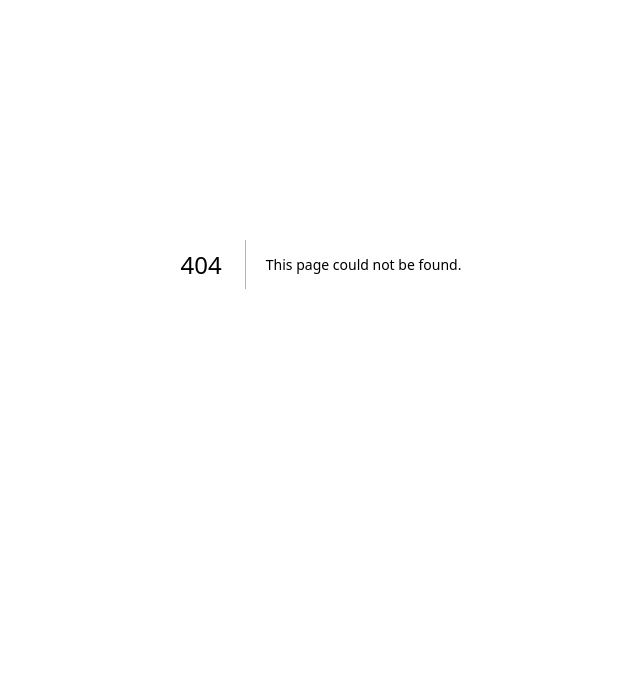
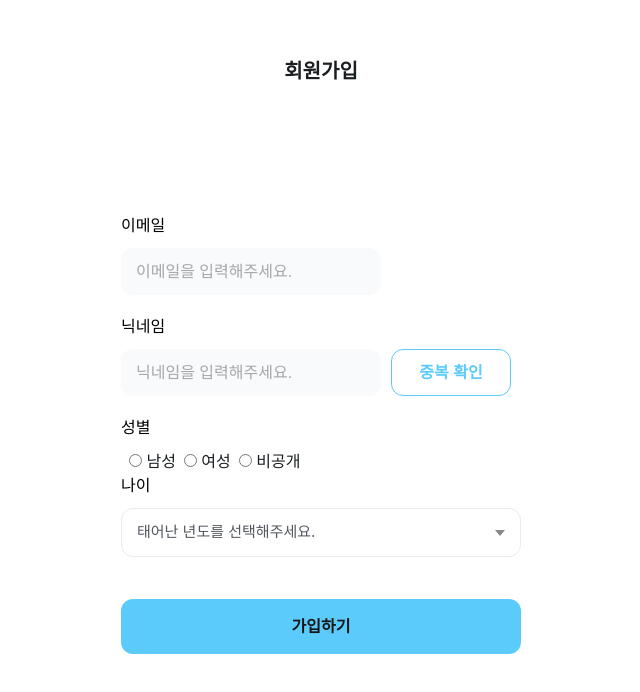
Before and after one commit to potato-club/MindBridge-front, a Next.js app: page /signup2 in a window 1280 px wide. Before the commit this address had no page. Shown: the part 136-828 px from the top of the page, without its empty margins (319-959 px from the left). Before the commit the page ends 800 px from the top, so only its background shows below. Built offline with nearby package versions, Linux system fonts and the light colour scheme.

Commit message:
fix:회원가입 버튼 UI 오류 수정

```diff
--- a/src/app/signup/signup/SignUpForm.tsx
+++ b/src/app/(signup)/signup/SignUpForm.tsx
@@ -18,7 +18,7 @@ const SignUpForm = () => {
 
 
     const handleNext = () => {
-        router.push('/signup/signup2');
+        router.push('/signup2');
     }
 
 
--- /dev/null
+++ b/src/app/(signup)/signup/page.tsx
@@ -0,0 +1,4 @@
+'use client';
+import SignUpForm from "./SignUpForm";
+
+export default SignUpForm;
--- a/src/app/signup/signup2/SignUpForm2.tsx
+++ b/src/app/(signup)/signup2/SignUpForm2.tsx
@@ -1,6 +1,6 @@
 'use client';
 
-import { useEffect, useState, useRef } from "react"; // useRef를 import에 추가합니다.
+import { useEffect, useState, useRef } from "react";
 import styles from "../signup/SignUpForm.module.css";
 import { useRouter } from "next/navigation";
 
@@ -43,7 +43,6 @@ const CustomDropdown = ({ options, value, onChange, placeholder }: CustomDropdow
   }, []);
 
   return (
-    // CSS는 기존 SignUpForm.module.css 파일을 사용합니다.
     <div className={styles.customDropdown} ref={dropdownRef}>
       <div className={styles.dropdownHeader} onClick={() => setIsOpen(!isOpen)}>
         <span className={selectedOption ? styles.selectedValue : styles.placeholder}>
@@ -80,57 +79,66 @@ const genderOptions = [
 ];
 
 const SignUpForm2 = () => {
-    const [birth, setBirth] = useState<string | number>(''); // 타입을 string | number로 변경
+    const [birth, setBirth] = useState<string | number>('');
     const [nickname, setNickname] = useState('');
     const [gender, setGender] = useState('');
-    const [age, setAge] = useState(''); // 이 상태는 현재 사용되지 않지만 그대로 둡니다.
+    const [email, setEmail] = useState('');
 
     const handleSubmit = (e: React.FormEvent) => {
         e.preventDefault();
-        console.log("제출 데이터:", { nickname, gender, age: birth }); // age 대신 birth 값을 사용하도록 수정
+        console.log("제출 데이터:", { email, nickname, gender, age: birth });
     };
 
-    // ▼▼▼ yearOptions를 <option> 태그가 아닌 객체 배열로 변경합니다. ▼▼▼
     const currentYear = new Date().getFullYear();
-    const yearOptions: Option[] = []; // 타입 명시
+    const yearOptions: Option[] = [];
     for (let year = currentYear; year >= currentYear - 100; year--){
         yearOptions.push(
-            { value: year, label: `${year}년` } // 객체 형태로 push
+            { value: year, label: `${year}년` }
         );
     }
-    // ▲▲▲ 여기까지 변경 ▲▲▲
 
-    // 이 함수는 더 이상 필요 없으므로 삭제하거나 주석 처리합니다.
-    // const handleChange = (e: ChangeEvent<HTMLSelectElement>) => {
-    //     setBirth(e.target.value);
-    // };
 
     return (
         <>
             <form onSubmit={handleSubmit}>
                 <div className={styles.wrapper_main2}>
-                    {/* 닉네임 섹션 (변경 없음) */}
+                    {/* 이메일 입력란 */}
+                    <div className={styles.oButton}>
+                        <p className={styles.bodyText}>이메일</p>
+                        <div className={styles.inpuBoxWrapper}>
+                            <input
+                                type="email"
+                                name="email"
+                                value={email}
+                                onChange={(e) => setEmail(e.target.value)}
+                                className={styles.buttonOBox}
+                                placeholder="이메일을 입력해주세요."
+                            />
+                        </div>
+                    </div>
+
+                    {/* 닉네임 섹션 */}
                     <div className={styles.oButton}>
                         <p className={styles.bodyText}>닉네임</p>
                         <div className={styles.inpuBoxWrapper}>
-                            <input type="text"
+                            <input
+                                type="text"
                                 name="nickname"
                                 value={nickname}
-                                onChange={(e) => setNickname(e.target.value)} // onChange 추가
+                                onChange={(e) => setNickname(e.target.value)}
                                 className={styles.buttonOBox}
-                                placeholder="닉네임을 입력해주세요.">
-                            </input>
+                                placeholder="닉네임을 입력해주세요."
+                            />
                             <button type="button" className={styles.doubleButton}>중복 확인</button>
                         </div>
                     </div>
 
-                    {/* 성별 섹션 (변경 없음) */}
+                    {/* 성별 섹션 */}
                     <div className={styles.xButton}>
                         <p className={styles.bodyText}>성별</p>
-                        <div className={styles.xButton}>
+                        <div>
                             {genderOptions.map((option) => (
-                                <label key={option.value}
-                                       className={styles.radioBox}>
+                                <label key={option.value} className={styles.radioBox}>
                                     <input
                                         type="radio"
                                         name="gender"
@@ -145,7 +153,7 @@ const SignUpForm2 = () => {
                         </div>
                     </div>
 
-                    {/* ▼▼▼ 출생년도 섹션을 CustomDropdown으로 교체합니다. ▼▼▼ */}
+                    {/* 출생년도 드롭다운 */}
                     <div className={styles.xButton}>
                         <p className={styles.bodyText}>나이</p>
                         <CustomDropdown
@@ -155,9 +163,8 @@ const SignUpForm2 = () => {
                             placeholder="태어난 년도를 선택해주세요."
                         />
                     </div>
-                    {/* ▲▲▲ 여기까지 교체 ▲▲▲ */}
 
-                    {/* 가입하기 버튼 (변경 없음) */}
+                    {/* 가입하기 버튼 */}
                     <div className={styles.bottomButtonBox2}>
                         <button type="submit" className={styles.nextButton}>가입하기</button>
                     </div>
--- a/src/app/signup/signup2/page.tsx
+++ b/src/app/(signup)/signup2/page.tsx
@@ -2,5 +2,4 @@
 import SignUpForm2 from "./SignUpForm2";
 
 
-
 export default SignUpForm2;
```
Also changed, not shown: src/app/(signup)/layout.tsx (line endings or trailing spaces), src/app/(signup)/page.tsx (renamed from src/app/signup/page.tsx), src/app/(signup)/signup/SignUpForm.module.css (renamed from src/app/signup/signup/SignUpForm.module.css).
